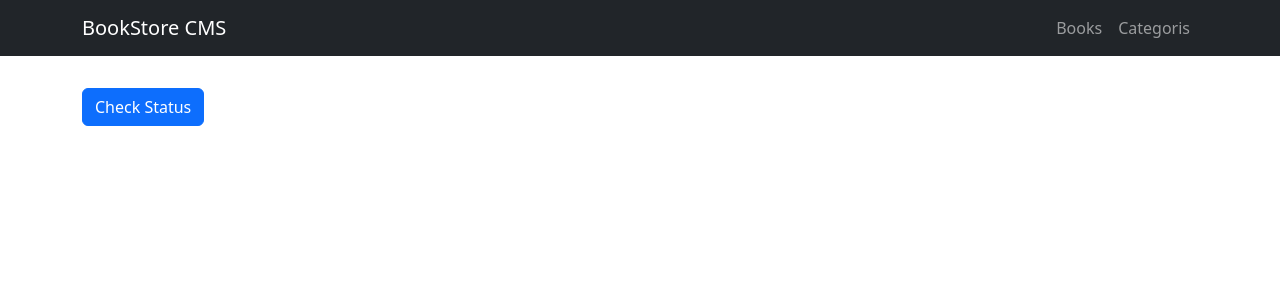
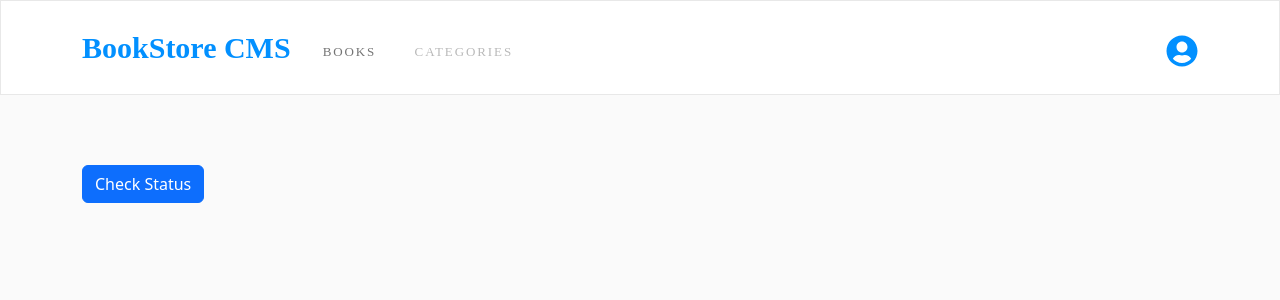
Before and after one commit to Hamayounali/bookstore, a React (Create React App) app: page /Categories in a window 1280 px wide. Shown: the top 300 px of the page. Built offline with nearby package versions, Linux system fonts and the light colour scheme.

Commit message:
Bookstore: styling
1. Updated src\component\AddBooks.js file
2. Updated src\component\Books.js file
3. Updated src\component\Navbar.js file
4. Updated src\index.js file
5. Updated src\style.css file

```diff
--- a/package.json
+++ b/package.json
@@ -3,6 +3,10 @@
   "version": "0.1.0",
   "private": true,
   "dependencies": {
+    "@fortawesome/fontawesome-svg-core": "^6.1.2",
+    "@fortawesome/free-regular-svg-icons": "^6.1.2",
+    "@fortawesome/free-solid-svg-icons": "^6.1.2",
+    "@fortawesome/react-fontawesome": "^0.2.0",
     "@reduxjs/toolkit": "^1.8.5",
     "@testing-library/jest-dom": "^5.16.5",
     "@testing-library/react": "^13.3.0",
@@ -11,7 +15,9 @@
     "bootstrap": "^5.2.0",
     "react": "^18.2.0",
     "react-bootstrap": "^2.5.0",
+    "react-circular-progressbar": "^2.1.0",
     "react-dom": "^18.2.0",
+    "react-icons": "^4.4.0",
     "react-redux": "^8.0.2",
     "react-router-dom": "^6.3.0",
     "react-scripts": "5.0.1",
--- a/public/index.html
+++ b/public/index.html
@@ -10,6 +10,9 @@
       content="Web site created using create-react-app"
     />
     <link rel="apple-touch-icon" href="%PUBLIC_URL%/logo192.png" />
+    <link rel="preconnect" href="https://fonts.googleapis.com">
+    <link rel="preconnect" href="https://fonts.gstatic.com" crossorigin>
+    <link href="https://fonts.googleapis.com/css2?family=Roboto&family=Roboto+Slab&display=swap" rel="stylesheet">
     <!--
       manifest.json provides metadata used when your web app is installed on a
       user's mobile device or desktop. See https://developers.google.com/web/fundamentals/web-app-manifest/
@@ -26,7 +29,7 @@
     -->
     <title>Book Store</title>
   </head>
-  <body>
+  <body style="background-color: #fafafa;">
     <noscript>You need to enable JavaScript to run this app.</noscript>
     <div id="root"></div>
     <!--
--- a/src/components/AddBook.js
+++ b/src/components/AddBook.js
@@ -28,7 +28,8 @@ function AddBook() {
   return (
     <div className="container">
       <br />
-      <h4>ADD NEW BOOK</h4>
+      <hr />
+      <h4 className="form-title">ADD NEW BOOK</h4>
       <form className="add" onSubmit={add}>
         <div className="row">
           <div className="col-sm-7">
@@ -38,10 +39,11 @@ function AddBook() {
             <input type="text" className="form-control" placeholder="Book Author" onChange={addAuthor} required />
           </div>
           <div className="col-sm-2">
-            <button type="submit" className="btn btn-primary">Add Book</button>
+            <button type="submit" className="btn btn-primary add-book">Add Book</button>
           </div>
         </div>
       </form>
+      <br />
     </div>
   );
 }
--- a/src/components/Book.js
+++ b/src/components/Book.js
@@ -1,30 +1,66 @@
 /* eslint-disable react/prop-types */
 import React from 'react';
 import { useDispatch } from 'react-redux';
+import { CircularProgressbarWithChildren } from 'react-circular-progressbar';
 import { removeBookApi } from '../redux/books/books';
+import 'react-circular-progressbar/dist/styles.css';
 
 function Book({ title, author, id }) {
   const dispatch = useDispatch();
+  const value1 = Math.floor(Math.random() * 100) + 1;
   return (
-    <div className="container">
     <div className="bookList">
-        <br />
-        <div className="card bg-light text-dark">
+      <div className="Lesson-Panel container">
+        <div className="row">
+          <div className="col-sm-5">
             <div className="card-body">
 
               <article className="post-excerpt">
-              <h4>{title}</h4>
-              <p className="post-content">{author.substring(0, 100)}</p>
+                <span className="School-of">
+                  Action
+                </span>
+                <h4 className="Title">{title}</h4>
+                <p className="post-content author">{author}</p>
               </article>
 
-            <button type="button" className="btn btn-light">Comment</button>
+              <button type="button" className="button">Comment</button>
 
               {' '}
               |
-            <button type="button" className="btn btn-light" onClick={() => dispatch(removeBookApi(id))}>Remove</button>
+              <button type="button" className="button" onClick={() => dispatch(removeBookApi(id))}>Remove</button>
               {' '}
               |
-            <button type="button" className="btn btn-light">Edit</button>
+              <button type="button" className="button">Edit</button>
+            </div>
+          </div>
+          <div className="col-sm-1">
+            <div className="Rectangle-3">
+              <CircularProgressbarWithChildren value={value1} />
+            </div>
+          </div>
+          <div className="col-sm-2">
+            <p className="-Percent-Complete">
+              {value1}
+              %
+            </p>
+            <p className="Completed Text-Style-2">
+              Completed
+            </p>
+          </div>
+          <div className="col-sm-1">
+            <div className="Line-2" />
+          </div>
+          <div className="col-sm-3">
+            <p className="Current-Chapter">
+              CURRENT CHAPTER
+            </p>
+            <p className="Current-Lesson Text-Style-4">
+              Chapter 17
+            </p>
+            <button className="btn btn-primary Rectangle-2" type="button">
+              UPDATE PROGRESS
+            </button>
+
           </div>
         </div>
       </div>
--- a/src/components/Navbar.js
+++ b/src/components/Navbar.js
@@ -1,20 +1,25 @@
 import React from 'react';
+import { FaUserCircle } from 'react-icons/fa';
 import { Link } from 'react-router-dom';
 
 function Navbar() {
   return (
-    <nav className="navbar navbar-expand-sm bg-dark navbar-dark">
+    <nav className="navbar navbar-expand-sm panel-bg ">
       <div className="container">
-        <Link className="navbar-brand" to="/">BookStore CMS</Link>
+        <Link className="Bookstore-CMS" to="/">BookStore CMS</Link>
 
-        <ul className="navbar-nav">
-          <li className="nav-item">
-            <Link className="nav-link" to="/">Books</Link>
+        <ul className="navbar-nav ml-auto">
+          <li className="nav-item book">
+            <Link className="nav-link" to="/">BOOKS</Link>
           </li>
-          <li className="nav-item">
-            <Link className="nav-link" to="/categories">Categoris</Link>
+          <li className="nav-item categories">
+            <Link className="nav-link" to="/categories">CATEGORIES</Link>
           </li>
-
+        </ul>
+        <ul className="navbar-nav ms-auto">
+          <li className="nav-item user-icon">
+            <FaUserCircle />
+          </li>
         </ul>
       </div>
     </nav>
--- a/src/index.js
+++ b/src/index.js
@@ -1,5 +1,4 @@
 import React from 'react';
-import './style.css';
 import ReactDOM from 'react-dom/client';
 import { BrowserRouter } from 'react-router-dom';
 import App from './App';
--- a/src/style.css
+++ b/src/style.css
@@ -1,26 +1,190 @@
-.app {
-  width: 100vw;
-  height: 100vh;
+@import url('https://fonts.googleapis.com/css?family=Josefin+Sans');
+body {
+  background-color: #fafafa;
+ }
+
+.panel-bg {
+  height: 5.938rem;
+  margin: 0 0 2.375rem;
+  padding: 1.438rem 6.188rem 1.688rem 6.25rem;
+  background-color: #fff;
+  border: solid 1px #e8e8e8;
 }
 
-.top {
-  display: flex;
-  width: 100%;
-  height: 7vh;
-  align-items: center;
-  gap: 2vh;
+.Bookstore-CMS {
+  font-family: Montserrat;
+  font-size: 1.875rem;
+  font-weight: bold;
+  text-decoration: none;
+  color: #0290ff;
 }
 
-.nav {
-  display: flex;
-  gap: 2vh;
+.Lesson-Panel {
+  height: 10.625rem;
+  margin: 2.313rem 6.25rem 0;
+  padding: 2rem 9.188rem 1.625rem 1.688rem;
+  border-radius: 4px;
+  border: solid 1px #e8e8e8;
+  background-color: #fff;
 }
 
-link {
-  text-decoration: none;
+.cont-width {
+  width: 80%;
+}
+
+.user-icon {
+  color: #0290ff;
+  font-size: xx-large;
 }
 
 .book {
-  display: flex;
-  gap: 2vh;
+  padding-top: 0.5rem;
+  padding-left: 1.5rem;
+  font-family: Montserrat;
+  font-size: 0.813rem;
+  letter-spacing: 1.9px;
+  color: #121212;
 }
+
+.categories {
+  padding-top: 0.5rem;
+  padding-left: 1.4rem;
+  opacity: 0.5;
+  font-family: Montserrat;
+  font-size: 0.813rem;
+  letter-spacing: 1.9px;
+  color: #121212;
+}
+
+.Oval-2 {
+  width: 4.25rem;
+  height: 4.25rem;
+  border-style: solid;
+  border-width: 5px;
+  border-image-source: linear-gradient(to bottom, #307bbe, #379cf6);
+  border-image-slice: 1;
+}
+
+.Rectangle-3 {
+  width: 5.625rem;
+  height: 5.62rem;
+  padding: 0.62rem 0.625rem 0.75rem 0.75rem;
+}
+
+.-Percent-Complete {
+  width: 4.25rem;
+  height: 2.438rem;
+  margin: 0.063rem 5.75rem 0 0.688rem;
+  font-family: Montserrat;
+  font-size: 2rem;
+  color: #121212;
+}
+
+.Completed {
+  width: 5rem;
+  height: 1.125rem;
+  margin: 0.438rem 4.938rem 0.75rem 0.75rem;
+  opacity: 0.5;
+  font-family: Montserrat;
+  font-size: 0.875rem;
+  font-weight: normal;
+  font-stretch: normal;
+  font-style: normal;
+  line-height: normal;
+  letter-spacing: normal;
+  color: #121212;
+}
+
+.Line-2 {
+  width: 0.125rem;
+  height: 4.375rem;
+  margin: 1.125rem 3.688rem 0 4.938rem;
+  border: solid 1px #e8e8e8;
+}
+
+.Current-Chapter {
+  width: 7.875rem;
+  height: 1.125rem;
+  margin: 0.063rem 3.625rem 0 3.688rem;
+  opacity: 0.5;
+  font-family: RobotoSlab;
+  font-size: 0.813rem;
+  font-weight: 300;
+  color: #121212;
+}
+
+.Current-Lesson {
+  width: 4.688rem;
+  height: 1.313rem;
+  margin: 0.438rem 6.813rem 0.25rem 3.688rem;
+  font-family: RobotoSlab;
+  font-size: 1rem;
+  font-weight: 300;
+  letter-spacing: -0.4px;
+  color: #121212;
+}
+
+.Rectangle-2 {
+  margin: 0.75rem 0 0.563rem 3.688rem;
+  border-radius: 3px;
+  background-color: #0290ff;
+}
+
+.Update-progress {
+  width: 8.938rem;
+  height: 1.125rem;
+  font-family: RobotoSlab;
+  font-size: 0.813rem;
+  font-weight: 300;
+  letter-spacing: 0.5px;
+  text-align: center;
+  color: #fff;
+}
+
+.Title {
+  padding-left: 1rem;
+  font-family: 'Roboto Slab', serif;
+  font-size: 1.375rem;
+  font-weight: bold;
+  letter-spacing: -0.2px;
+  color: #121212;
+}
+
+.School-of {
+  padding-left: 1rem;
+  opacity: 0.5;
+  font-family: Montserrat;
+  font-size: 0.875rem;
+  color: #121212;
+}
+
+.author {
+  padding-left: 1rem;
+  font-family: 'Roboto Slab', serif;
+  font-size: 0.875rem;
+  font-weight: 300;
+  color: #4386bf;
+}
+
+.button {
+  padding-left: 1rem;
+  border: none;
+  color: #4386bf;
+  background-color: white;
+  text-align: center;
+  text-decoration: none;
+  cursor: pointer;
+}
+
+.form-title {
+  font-family: Montserrat;
+  font-size: 1.25rem;
+  font-weight: bold;
+  font-stretch: normal;
+  letter-spacing: -0.18px;
+  color: var(--warm-grey);
+}
+
+.add-book {
+  width: 100%;
+}
```
Also changed, not shown: 1 other file (tests, documents, lock files or other folders). Lines whose indentation alone changed are shown as unchanged.
